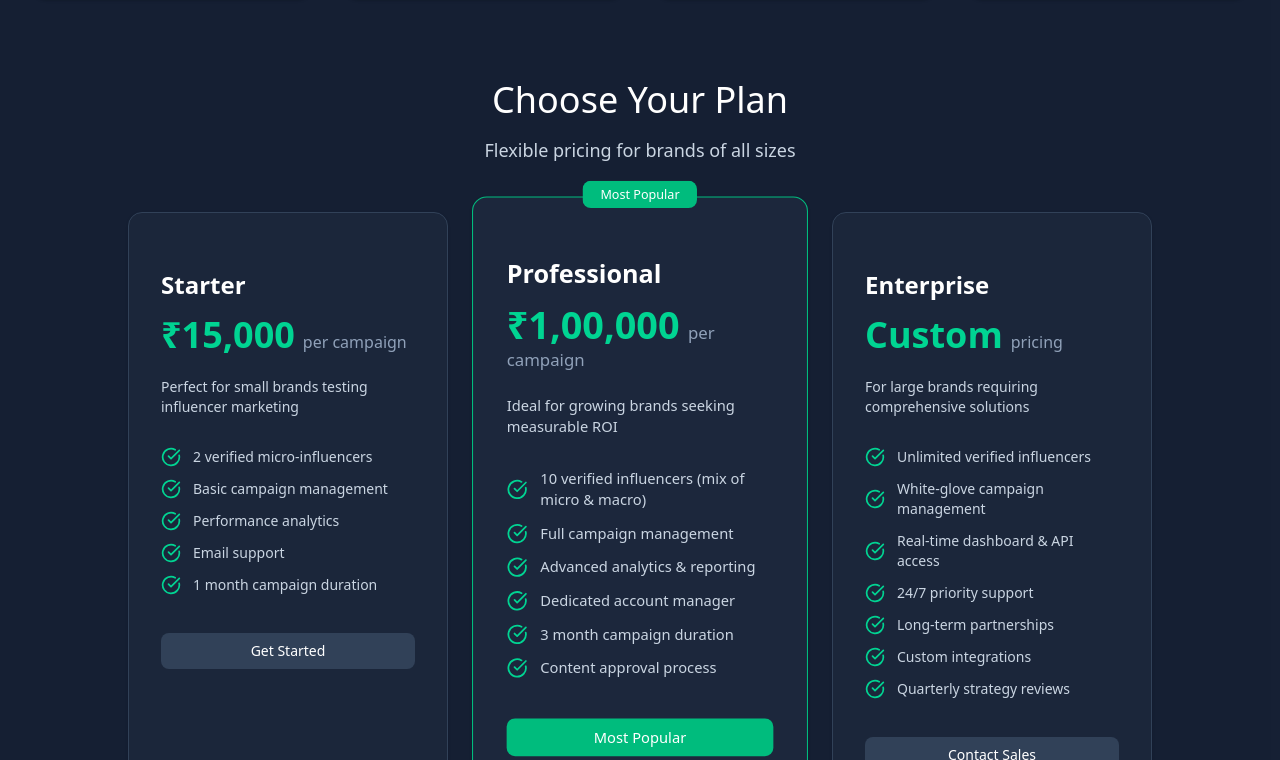
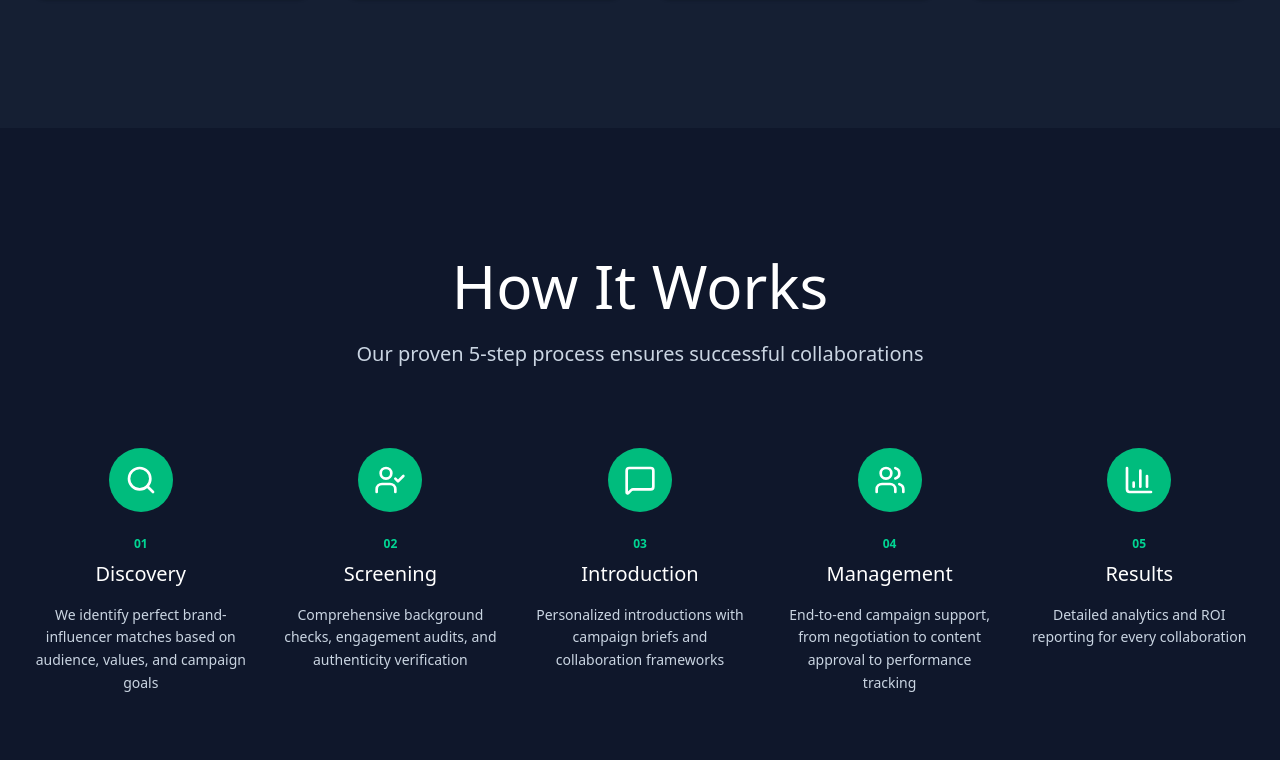
Before and after one commit to Habib7442/flerid-influence, a Next.js app: page / in a window 1280 px wide. Shown: the part 1640-2400 px from the top of the page. Built offline with nearby package versions, Linux system fonts and the light colour scheme.

Commit message:
removed pricing

```diff
--- a/app/page.tsx
+++ b/app/page.tsx
@@ -387,122 +387,7 @@ export default function Home() {
             </Card>
           </div>
 
-          {/* Pricing Tiers */}
-          <motion.div
-            initial={{ opacity: 0, y: 20 }}
-            whileInView={{ opacity: 1, y: 0 }}
-            transition={{ duration: 0.6, delay: 0.4 }}
-            viewport={{ once: true }}
-            className="mt-20"
-          >
-            <div className="text-center mb-12">
-              <h3 className="text-3xl sm:text-4xl font-light text-white mb-4">
-                Choose Your Plan
-              </h3>
-              <p className="text-lg text-slate-300">
-                Flexible pricing for brands of all sizes
-              </p>
-            </div>
 
-            <div className="grid grid-cols-1 md:grid-cols-3 gap-8 max-w-5xl mx-auto">
-              {[
-                {
-                  name: "Starter",
-                  price: "₹15,000",
-                  period: "per campaign",
-                  description: "Perfect for small brands testing influencer marketing",
-                  features: [
-                    "2 verified micro-influencers",
-                    "Basic campaign management",
-                    "Performance analytics",
-                    "Email support",
-                    "1 month campaign duration"
-                  ],
-                  cta: "Get Started",
-                  popular: false
-                },
-                {
-                  name: "Professional",
-                  price: "₹1,00,000",
-                  period: "per campaign",
-                  description: "Ideal for growing brands seeking measurable ROI",
-                  features: [
-                    "10 verified influencers (mix of micro & macro)",
-                    "Full campaign management",
-                    "Advanced analytics & reporting",
-                    "Dedicated account manager",
-                    "3 month campaign duration",
-                    "Content approval process"
-                  ],
-                  cta: "Most Popular",
-                  popular: true
-                },
-                {
-                  name: "Enterprise",
-                  price: "Custom",
-                  period: "pricing",
-                  description: "For large brands requiring comprehensive solutions",
-                  features: [
-                    "Unlimited verified influencers",
-                    "White-glove campaign management",
-                    "Real-time dashboard & API access",
-                    "24/7 priority support",
-                    "Long-term partnerships",
-                    "Custom integrations",
-                    "Quarterly strategy reviews"
-                  ],
-                  cta: "Contact Sales",
-                  popular: false
-                }
-              ].map((plan, index) => (
-                <motion.div
-                  key={index}
-                  initial={{ opacity: 0, y: 30 }}
-                  whileInView={{ opacity: 1, y: 0 }}
-                  transition={{ duration: 0.6, delay: index * 0.1 }}
-                  viewport={{ once: true }}
-                  className={`relative ${plan.popular ? 'transform scale-105' : ''}`}
-                >
-                  {plan.popular && (
-                    <div className="absolute -top-4 left-1/2 transform -translate-x-1/2">
-                      <Badge className="bg-emerald-500 text-white px-4 py-1">
-                        Most Popular
-                      </Badge>
-                    </div>
-                  )}
-
-                  <Card className={`h-full ${plan.popular ? 'bg-slate-800/90 border-emerald-500' : 'bg-slate-800/80 border-slate-700'} hover:border-emerald-500/50 transition-all duration-300`}>
-                    <CardHeader className="p-8">
-                      <CardTitle className="text-2xl text-white mb-2">{plan.name}</CardTitle>
-                      <div className="mb-4">
-                        <span className="text-4xl font-bold text-emerald-400">{plan.price}</span>
-                        <span className="text-slate-400 ml-2">{plan.period}</span>
-                      </div>
-                      <CardDescription className="text-slate-300 mb-6">
-                        {plan.description}
-                      </CardDescription>
-
-                      <ul className="space-y-3 mb-8">
-                        {plan.features.map((feature, featureIndex) => (
-                          <li key={featureIndex} className="flex items-center text-slate-300">
-                            <CheckCircle className="h-5 w-5 text-emerald-400 mr-3 flex-shrink-0" />
-                            <span className="text-sm">{feature}</span>
-                          </li>
-                        ))}
-                      </ul>
-
-                      <Button
-                        onClick={() => document.getElementById('contact')?.scrollIntoView({ behavior: 'smooth' })}
-                        className={`w-full ${plan.popular ? 'bg-emerald-500 hover:bg-emerald-600' : 'bg-slate-700 hover:bg-slate-600'} text-white font-medium py-3`}
-                      >
-                        {plan.cta}
-                      </Button>
-                    </CardHeader>
-                  </Card>
-                </motion.div>
-              ))}
-            </div>
-          </motion.div>
         </div>
       </section>
 
```
